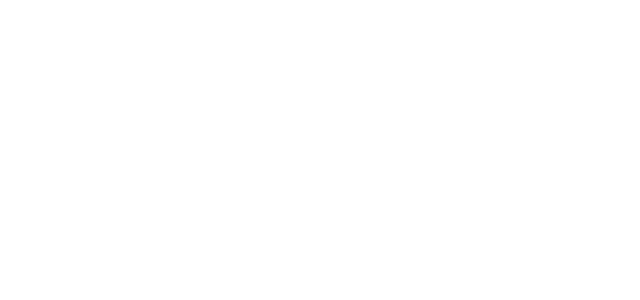
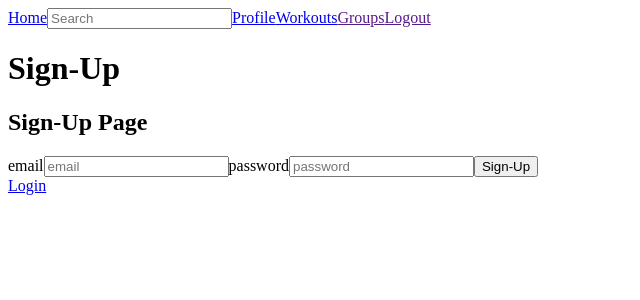
Before and after one commit to matthew-f-bell/workout-journal-project, a React (Create React App) app in the folder frontend/: page /register in a window 1280 px wide. Before the commit this address had no page. Shown: the top 300 px of the page, without its empty margins (0-640 px from the left). Built offline with nearby package versions, Linux system fonts and the light colour scheme.

Commit message:
created signup page

```diff
--- a/frontend/src/App.jsx
+++ b/frontend/src/App.jsx
@@ -1,6 +1,7 @@
 import { BrowserRouter, Routes, Route } from 'react-router-dom'
 import HomePage from "./pages/homepage"
 import ProfilePage from './pages/profilepage';
+import SignupPage from './pages/signuppage';
 import WorkoutList from './pages/workoutlist';
 
 
@@ -13,6 +14,7 @@
           <Route path="/" element={<HomePage/>}/>
           <Route path="/workouts" element={<WorkoutList/>}/>
           <Route path="/profile" element={<ProfilePage/>}/>
+          <Route path="/register" element={<SignupPage/>}/>
         </Routes>
       </BrowserRouter>
     </div>
--- a/frontend/src/components/navbar/index.jsx
+++ b/frontend/src/components/navbar/index.jsx
@@ -3,11 +3,8 @@
 import { useEffect } from "react";
 
 
-const NavBar = ({ fetchAllExercises, exercises }) => {
+const NavBar = () => {
 
-    const handleExercises = async() => {
-        await fetchAllExercises();
-    }
     return (
         <>
             <nav>
@@ -15,7 +12,7 @@
                 <a href="/">Home</a>
                 <SearchBar/>
                 <a href="/profile">Profile</a>
-                <Link to="/workouts" onClick={handleExercises}>
+                <Link to="/workouts">
                     Workouts
                 </Link>
                 <a href="">Groups</a>
--- a/frontend/src/pages/homepage/index.jsx
+++ b/frontend/src/pages/homepage/index.jsx
@@ -2,6 +2,7 @@
 import Profile from "../../components/profile";
 import Login from "../../components/login";
 import SignUp from "../../components/signup";
+import { NavLink } from "react-router-dom";
 
 const HomePage = () => {
 
@@ -10,7 +11,7 @@
             <NavBar />
             <h1>Home Page</h1>
             <Login />
-            <SignUp />
+            <NavLink to="/register">Sign-Up</NavLink>
         </>
     )
 }
--- /dev/null
+++ b/frontend/src/pages/signuppage/index.jsx
@@ -0,0 +1,17 @@
+import { NavLink } from "react-router-dom";
+import NavBar from "../../components/navbar";
+import SignUp from "../../components/signup";
+
+const SignupPage = () => {
+
+    return (
+        <>
+            <NavBar />
+            <h1>Sign-Up</h1>
+            <SignUp />
+            <NavLink to="/">Login</NavLink>
+        </>
+    )
+}
+
+export default SignupPage;
```
